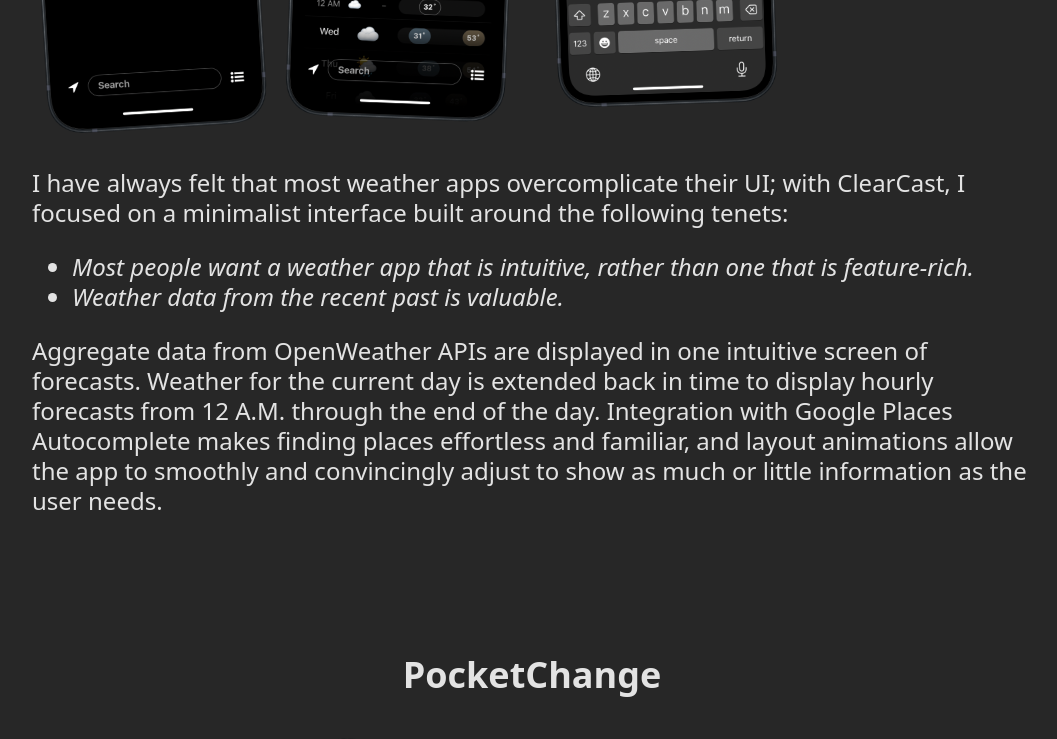
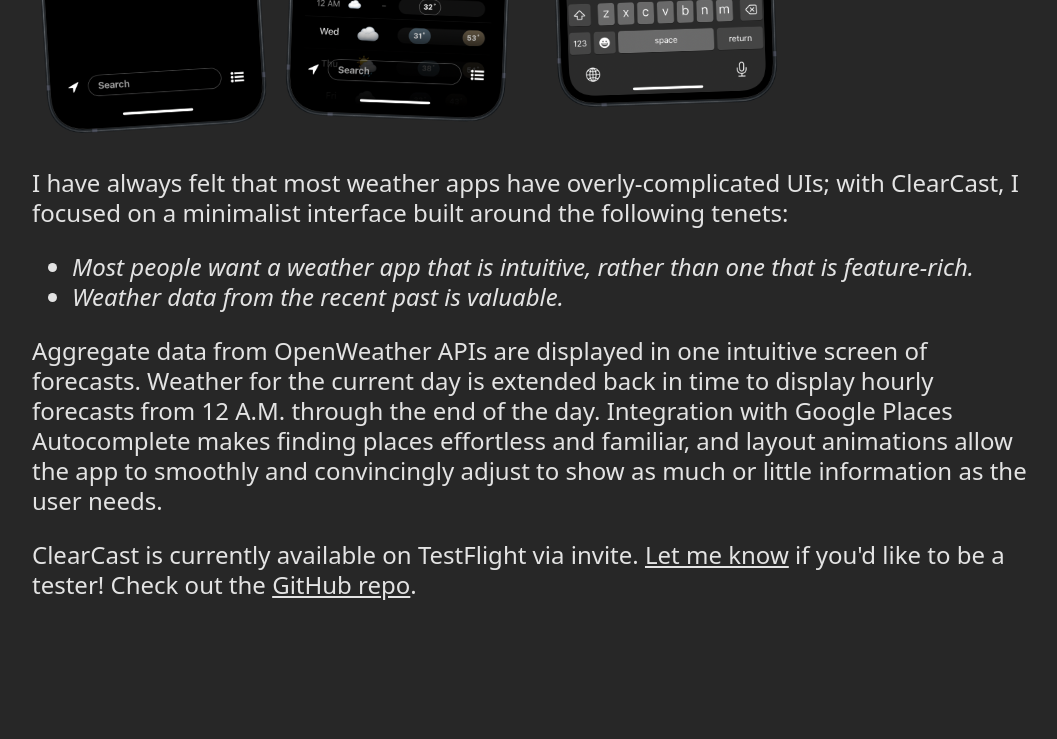
Before and after one commit to colecharb/colecharb-web, a React (Vite) app: page /projects in a window 1280 px wide. Shown: the part 640-1379 px from the top of the page, without its empty margins (108-1165 px from the left). Built offline with nearby package versions, Linux system fonts and the light colour scheme.

Commit message:
added info about testflight and link to github

```diff
--- a/src/components/ProjectClearCast.tsx
+++ b/src/components/ProjectClearCast.tsx
@@ -1,3 +1,4 @@
+import { Link } from "react-router-dom";
 import appProjects from "../data/appProjects";
 import Project_App from "./Project_App";
 
@@ -5,7 +6,7 @@ export default function () {
   return (
     <Project_App app={appProjects.ClearCast}>
       <p>
-        I have always felt that most weather apps overcomplicate their UI;
+        I have always felt that most weather apps have overly-complicated UIs;
         with ClearCast, I focused on a minimalist interface built around the following tenets:
         <ul style={{ fontStyle: 'italic' }}>
           <li>
@@ -22,6 +23,10 @@ export default function () {
         Integration with Google Places Autocomplete makes finding places effortless and familiar,
         and layout animations allow the app to smoothly and convincingly adjust to show as much or little information as the user needs.
       </p>
+      <p>
+        ClearCast is currently available on TestFlight via invite. <Link to="/contact">Let me know</Link> if you'd like to be a tester!
+        Check out the <a href="https://github.com/colecharb/ClearCast">GitHub repo</a>.
+      </p>
     </Project_App>
   )
 }
```
